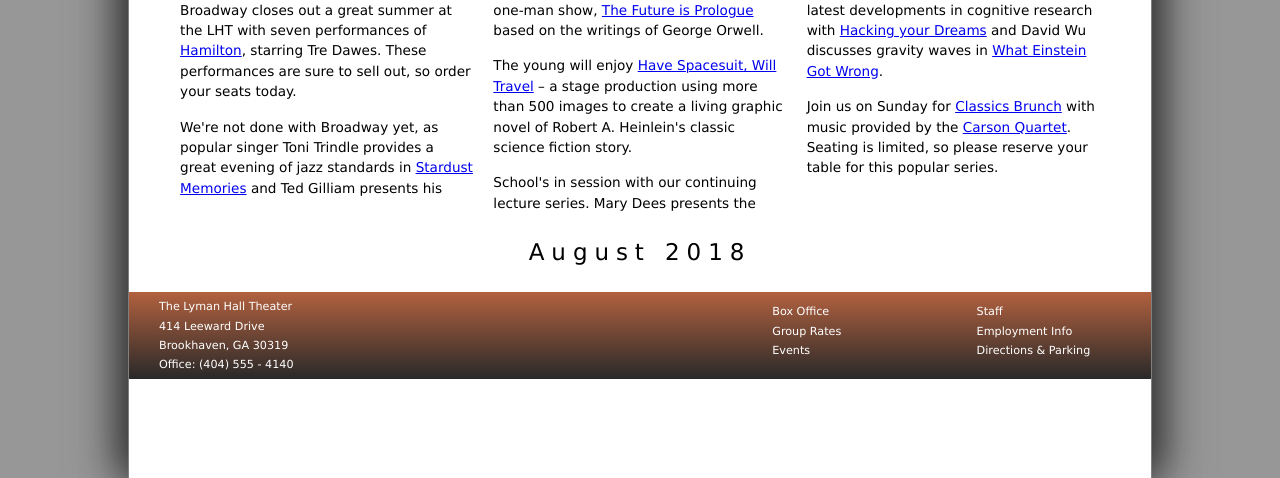
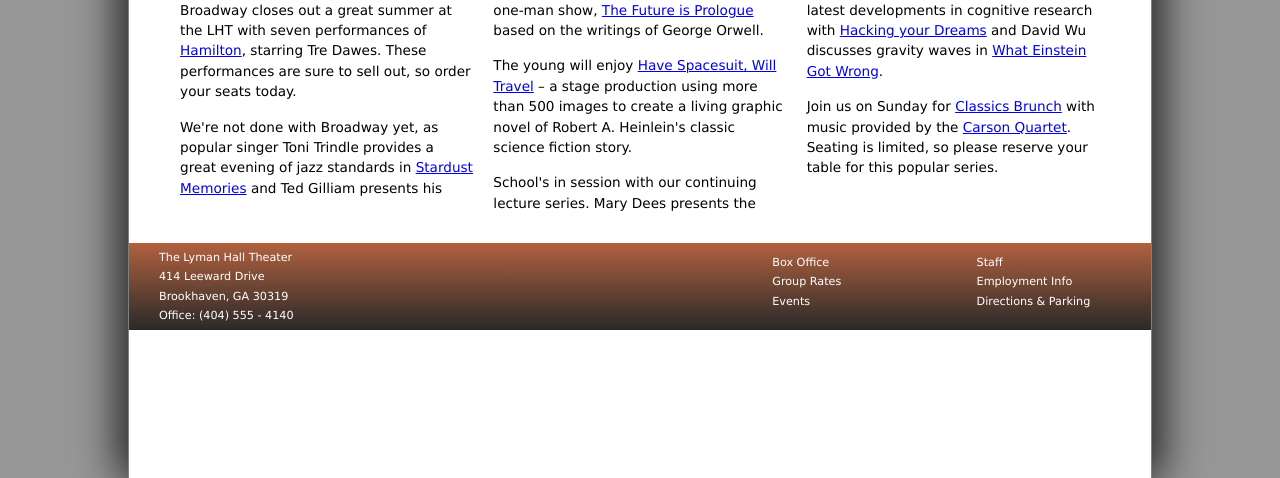
Before and after one commit to west-mec-coding-Y1S2/S2_Exercise_12, a plain HTML site: page index.html in a window 1280 px wide. Shown: the part 322-800 px from the top of the page. Drawn offline with Linux system fonts and the light colour scheme.

Commit message:
Back it on UP

```diff
--- a/index.html
+++ b/index.html
@@ -20,7 +20,7 @@
    <title>Lyman Hall Theater in August</title>
    <link href="lht_base.css" rel="stylesheet" />
    <link href="lht_layout.css" rel="stylesheet" />
-   <link rel="stylesheet" href="lht_calendar.css" />
+
 </head>
 
 <body>
@@ -91,7 +91,7 @@
          Office: (404) 555 - 4140
       </section>
    </footer>
-   <script src="lht_calendar.js"></script>
+
 </body>
 
 </html>
--- a/lht_calendar.js
+++ b/lht_calendar.js
@@ -29,35 +29,3 @@
       Writes the daily rows in the calendar table, highlighting calDate
 
 */
-
-
-/* Set the date displayed in the calendar */
-var thisDay = new Date("August 24, 2018");
-
-// Write the calendar to the element with the id "calendar"
-document.getElementById("calendar").innerHTML = createCalendar(thisDay);
-
-// Function to generate the calendar table
-
-function createCalendar(calDate) {
-   var calendarHTML = "<table id='calendar_table'>";
-   calendarHTML += calCaption(calDate);
-   calendarHTML += "</table>";
-   return calendarHTML;
-}
-
-// Function to write the calendar caption
-
-function calCaption(calDate) {
-   // monthName array contains the list of month names
-   var monthName = ["January", "February", "March", "April", "May", "June", "July", "August", "September", "October", "November", "December"];
-
-   // Determine the current month
-   var thisMonth = calDate.getMonth();
-
-   // Determine the current year
-   var thisYear = calDate.getFullYear();
-
-   // Write the caption
-   return "<caption>" + monthName[thisMonth] + " " + thisYear + "</caption>";
-}
```
